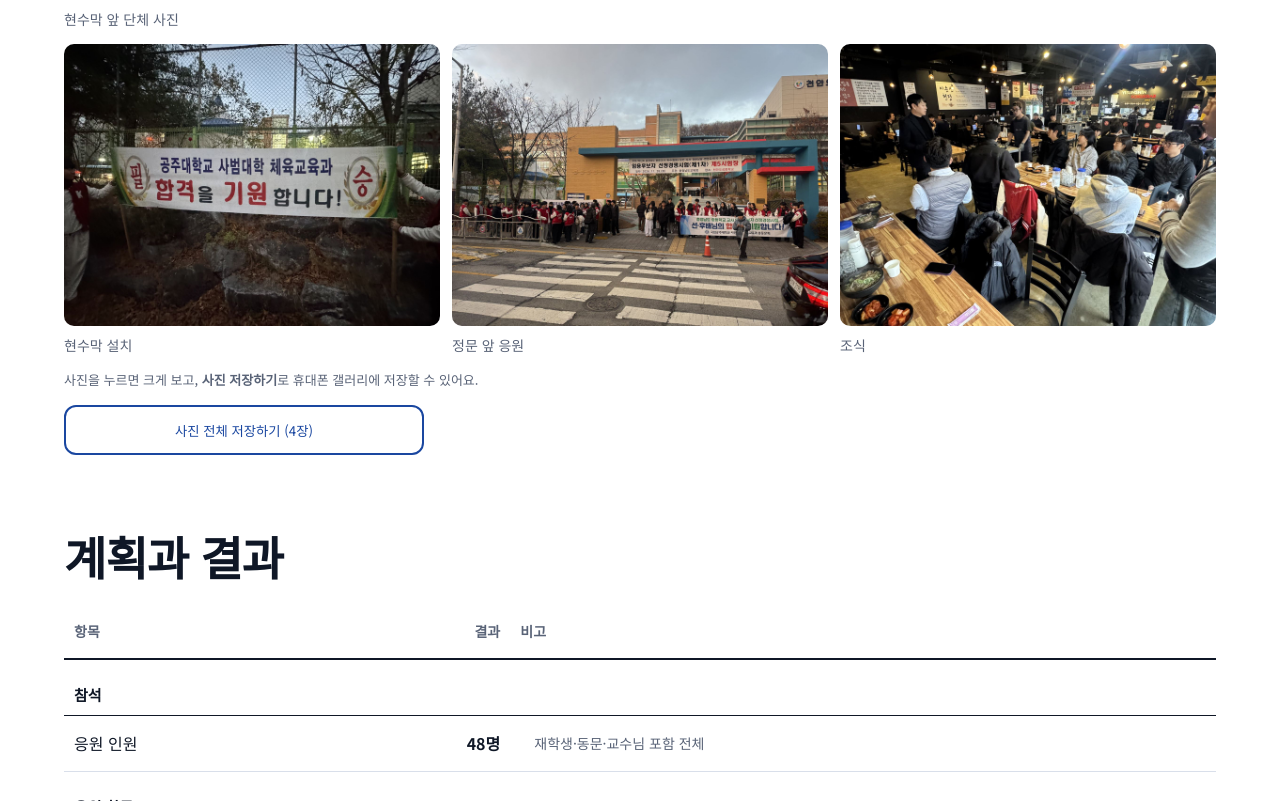
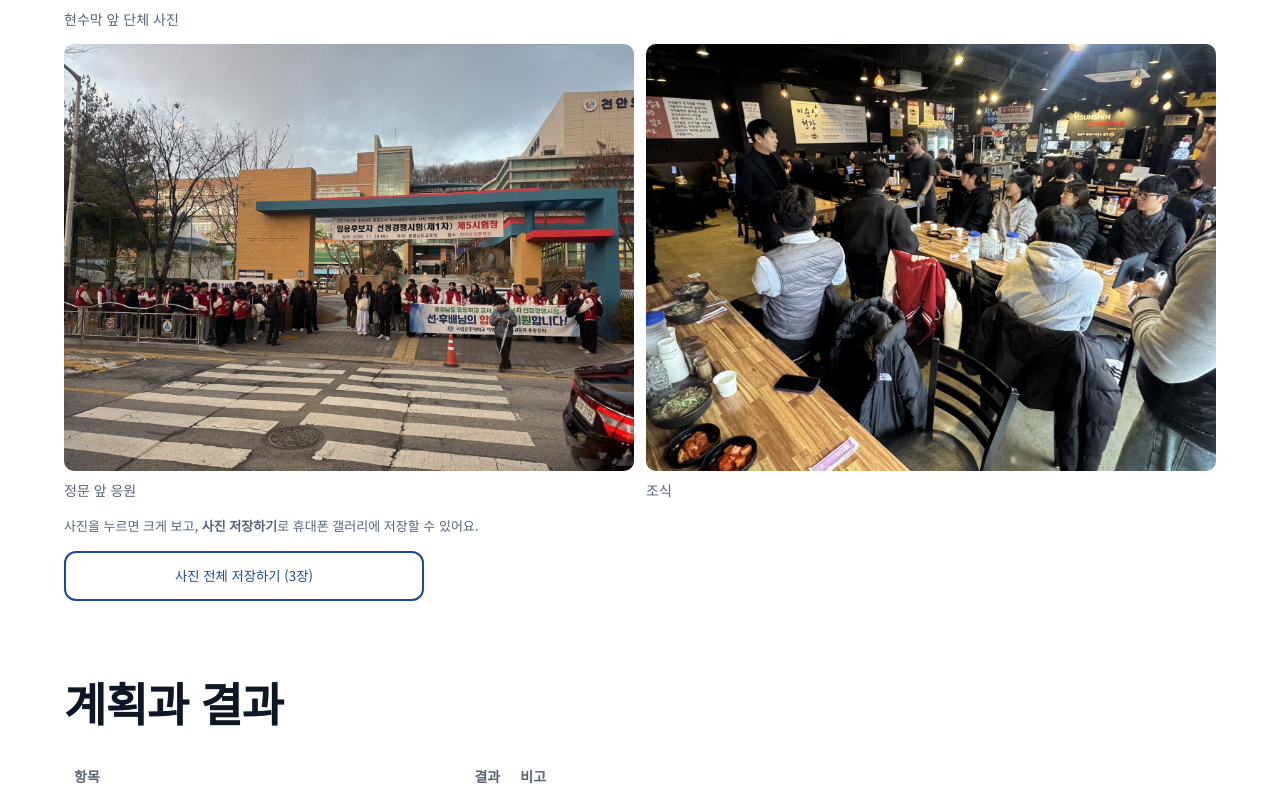
Before and after one commit to joyeonguk/knu-cheer-2026, a plain HTML site: page index.html in a window 1280 px wide. Shown: the part 2357-3158 px from the top of the page. Drawn offline with Linux system fonts and the light colour scheme.

Commit message:
현장 사진 3장으로 정리
Co-Authored-By: Claude Opus 5.5 <noreply@anthropic.com>
Claude-Session: https://claude.ai/code/session_017kM4rx3RUUPgNneWQvuL4F

```diff
--- a/index.html
+++ b/index.html
@@ -314,7 +314,7 @@ h3{font-size:16px}
 .rstats span{display:block;font-size:14px;color:#b9c7e6;margin-top:6px}
 .rstats>div:first-child b{color:#ff8a6b}
 .rtitle{color:#fff;font-size:20px;margin:0 0 4px}
-.gal3{display:grid;grid-template-columns:repeat(3,minmax(0,1fr));gap:12px;margin-top:22px}
+.gal3{display:grid;grid-template-columns:repeat(2,minmax(0,1fr));gap:12px;margin-top:22px}
 .gal3 figure{margin:0}
 .gal3 figure.w{grid-column:1/-1}
 .gal3 button{display:block;width:100%;padding:0;border:0;background:none;cursor:zoom-in;border-radius:10px;overflow:hidden}
@@ -328,7 +328,7 @@ h3{font-size:16px}
 .lb[hidden]{display:none}
 .lb img{max-width:100%;max-height:88vh;border-radius:8px}
 .lbx{position:absolute;top:12px;right:14px;width:48px;height:48px;border-radius:50%;border:0;background:rgba(255,255,255,.15);color:#fff;font-size:30px;line-height:1;cursor:pointer}
-@media(max-width:760px){.gal3{grid-template-columns:repeat(2,minmax(0,1fr));gap:8px}.gal3 figure:last-child{grid-column:1/-1}.gal3 figure:last-child img{aspect-ratio:16/9}.rstats{grid-template-columns:repeat(2,minmax(0,1fr))}.rstats>div:nth-child(3){border-left:0}.rstats>div:nth-child(n+3){border-top:1px solid rgba(255,255,255,.14)}}
+@media(max-width:760px){.gal3{grid-template-columns:repeat(2,minmax(0,1fr));gap:8px}.rstats{grid-template-columns:repeat(2,minmax(0,1fr))}.rstats>div:nth-child(3){border-left:0}.rstats>div:nth-child(n+3){border-top:1px solid rgba(255,255,255,.14)}}
 @media(max-width:600px){.rcap{padding:22px 16px 0}.rdate{font-size:12.5px}.rcap h2{font-size:30px}.rstats b{font-size:26px}.rstats span{font-size:12.5px}.rstats>div{padding:14px 6px}.rtitle{font-size:17px}.gal3 figcaption{font-size:12.5px;margin-top:5px}.gal3 figure.w img{aspect-ratio:4/3}}
 .lb{grid-template-rows:1fr auto;gap:14px}
 .lb img{align-self:center;justify-self:center}
@@ -462,12 +462,11 @@ h3{font-size:16px}
   <h2>현장 사진</h2>
   <div class="gal3">
     <figure class="w"><button type="button" data-src="photos/group.jpg"><img src="photos/group.jpg" alt="정문 앞 단체 사진" loading="lazy"></button><figcaption>현수막 앞 단체 사진</figcaption></figure>
-    <figure><button type="button" data-src="photos/dawn.jpg"><img src="photos/dawn.jpg" alt="정문 옆에 설치한 합격 기원 현수막" loading="lazy"></button><figcaption>현수막 설치</figcaption></figure>
     <figure><button type="button" data-src="photos/gate.jpg"><img src="photos/gate.jpg" alt="시험장 정문 앞 응원 모습" loading="lazy"></button><figcaption>정문 앞 응원</figcaption></figure>
     <figure><button type="button" data-src="photos/meal1.jpg"><img src="photos/meal1.jpg" alt="조식 자리" loading="lazy"></button><figcaption>조식</figcaption></figure>
   </div>
   <p class="gtip">사진을 누르면 크게 보고, <b>사진 저장하기</b>로 휴대폰 갤러리에 저장할 수 있어요.</p>
-  <div class="gall"><button type="button" id="saveAll">사진 전체 저장하기 (4장)</button></div>
+  <div class="gall"><button type="button" id="saveAll">사진 전체 저장하기 (3장)</button></div>
 </div></section>
 <section class="band" style="padding-top:0"><div class="wrap">
   <h2>계획과 결과</h2>
```
Also changed, not shown: photos/dawn.jpg (deleted).
